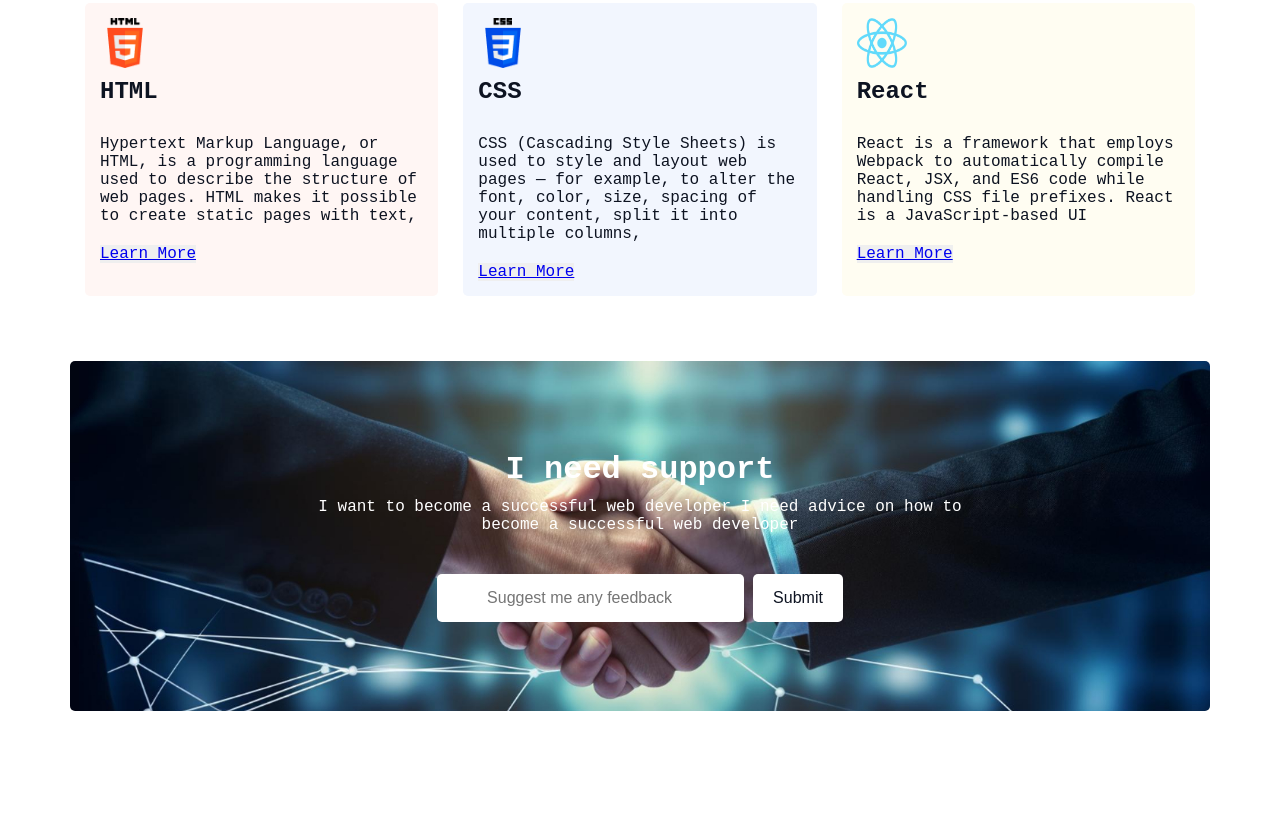
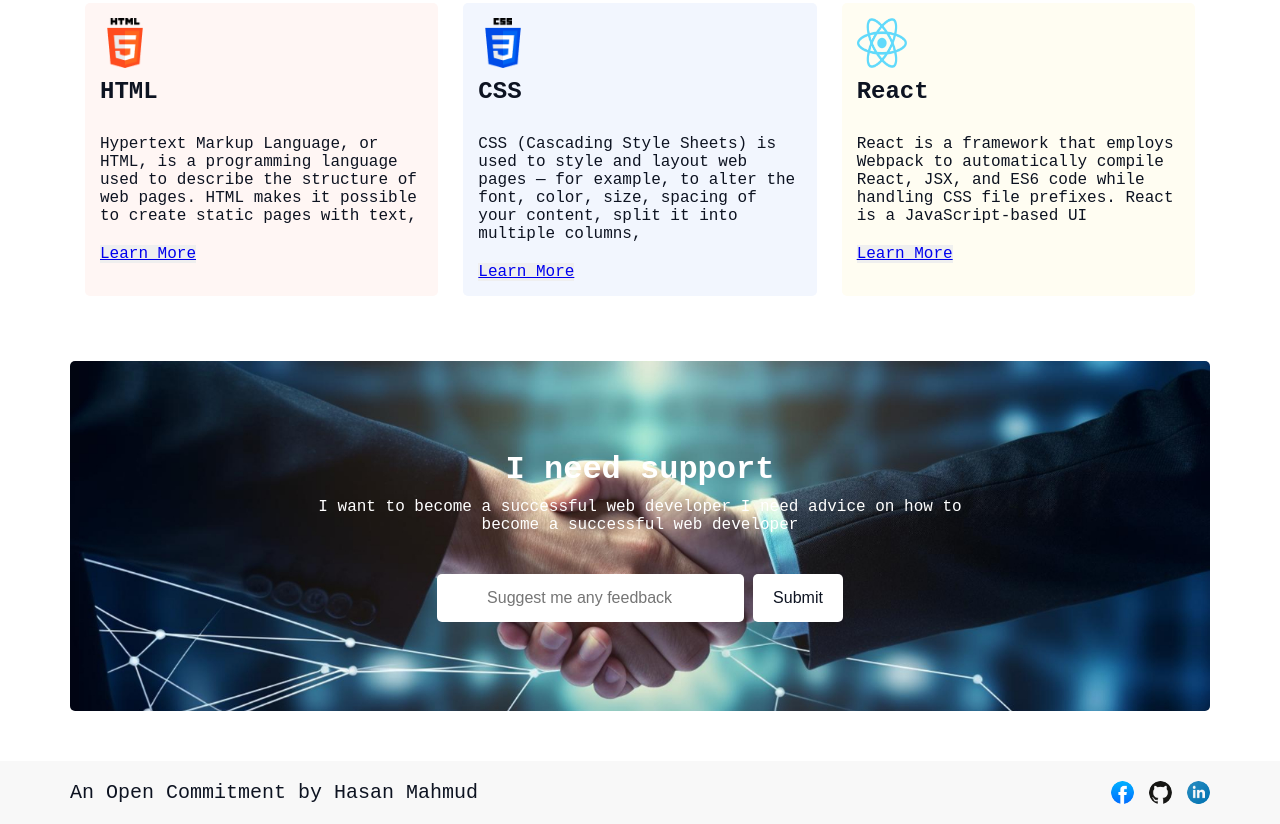
Before and after one commit to MdHasanAliGHUN/Assignment-1, a plain HTML site: page index.html in a window 1280 px wide. Shown: the part 3124-3948 px from the top of the page. Before the commit the page ends 3885 px from the top, so only its background shows below. Drawn offline with Linux system fonts and the light colour scheme; a web font is replaced by a local one.

Commit message:
Added Footer

```diff
--- a/CSS/css.css
+++ b/CSS/css.css
@@ -263,3 +263,31 @@
     border-radius: 5px;
     margin-left: 5px;
 }
+
+/* FOOTER SECTION STYLE START FORM HERE */
+.footer-section{
+    padding: 20px 0;
+    background-color: #f8f8f8;
+}
+.footer-boxs{
+    max-width: 1140px;
+    display: flex;
+    justify-content: space-between;
+    margin: 0 auto;
+}
+.footer-title{
+    font-size: 20px;
+    font-weight: 500;
+    color: #0D1321;
+}
+.footer-social-icons{
+    display: flex;
+    margin-right: 0px;
+}
+
+.footer-img{
+    width: 23px;
+    height: 23px;
+    border-radius: 100%;
+    margin-left: 15px;
+}
--- a/index.html
+++ b/index.html
@@ -130,9 +130,22 @@
             </div>
             </div>
         </section>
-
-
     </main>
+    <!-----------------Footer Start from here--------------->
+    <footer>
+        <section class="footer-section">
+            <div class="footer-boxs">
+                <div class="footer-text-box">
+                    <h1 class="footer-title font-style">An Open Commitment by Hasan Mahmud</h1>
+                </div>
+                <div class="footer-social-icons">
+                    <a href="https://www.facebook.com/groups/missionwebdevelopment10/?sorting_setting=CHRONOLOGICAL" target="_blank"><img class="footer-img" src="assets/facebook.png" alt=""></a>
+                    <a href="https://github.com/MdHasanAliGHUN" target="_blank"><img class="footer-img" src="assets/github.png" alt=""></a>
+                    <a href="https://www.linkedin.com/login" target="_blank"><img class="footer-img" src="assets/linkedin-icon 1.png" alt=""></a>
+                </div>
+            </div>
+        </section>
+     </footer>
 
 </body>
 </html>
```
